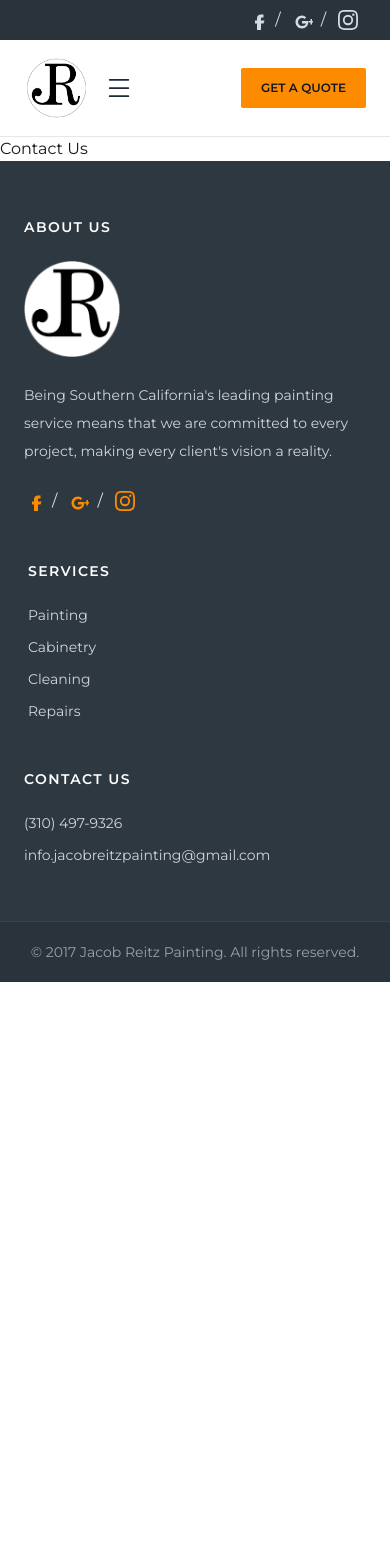
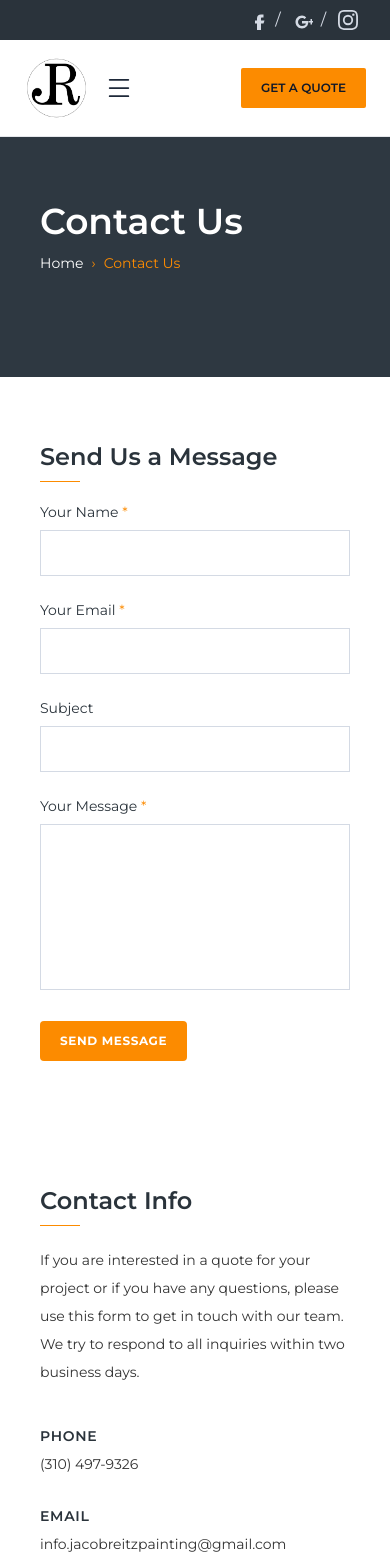
Before and after one commit to orbonnie/jr-painting, a Next.js app: page /contact in a window 390 px wide. Shown: the top 1568 px of the page. Before the commit the page ends 982 px from the top, so only its background shows below. Built offline with nearby package versions, Linux system fonts and the light colour scheme.

Commit message:
Complete Contact page.

```diff
--- a/package.json
+++ b/package.json
@@ -13,7 +13,8 @@
     "lucide-react": "^1.46.0",
     "next": "16.3.4",
     "react": "19.2.8",
-    "react-dom": "19.2.8"
+    "react-dom": "19.2.8",
+    "resend": "^6.29.0"
   },
   "devDependencies": {
     "@secretlint/secretlint-rule-preset-recommend": "^13.0.5",
--- /dev/null
+++ b/src/app/api/contact/route.ts
@@ -0,0 +1,63 @@
+import { NextResponse } from "next/server";
+import { Resend } from "resend";
+
+const resend = new Resend(process.env.RESEND_API_KEY);
+
+export async function POST(req: Request) {
+  try {
+    const body = await req.json();
+
+    const { name, email, subject, message } = body;
+
+    if (!name || !email || !message) {
+      return NextResponse.json(
+        {
+          success: false,
+          message: "Name, email, and message are required.",
+        },
+        { status: 400 },
+      );
+    }
+
+    const { data, error } = await resend.emails.send({
+      from: "onboarding@resend.dev",
+      to: ["delivered@resend.dev"],
+      subject: subject || "New Contact Form Submission",
+      html: `
+        <h2>New Contact Form Submission</h2>
+
+        <p><strong>Name:</strong> ${name}</p>
+        <p><strong>Email:</strong> ${email}</p>
+        <p><strong>Subject:</strong> ${subject || "No subject provided"}</p>
+
+        <h3>Message</h3>
+        <p>${message}</p>
+      `,
+    });
+
+    if (error) {
+      console.error("Resend error:", error);
+
+      return NextResponse.json(
+        { success: false, error: error.message },
+        { status: 500 },
+      );
+    }
+
+    console.log("Email sent:", data);
+
+    return NextResponse.json({
+      success: true,
+    });
+  } catch (error) {
+    console.error("Contact form error:", error);
+
+    return NextResponse.json(
+      {
+        success: false,
+        message: "Unable to send message.",
+      },
+      { status: 500 },
+    );
+  }
+}
--- a/src/app/contact/page.tsx
+++ b/src/app/contact/page.tsx
@@ -1,7 +1,84 @@
-export default function Contact() {
+import Link from "next/link";
+import ContactForm from "@/components/ContactForm";
+
+export default function ContactPage() {
   return (
     <main>
-      <h1>Contact Us</h1>
+      {/* Hero */}
+      <section className="bg-grey-800">
+        <div className="mx-auto flex min-h-60 max-w-6xl flex-col px-10 py-16 md:px-20 lg:px-16">
+          <h1 className="text-4xl font-semibold text-white sm:text-5xl">
+            Contact Us
+          </h1>
+
+          <div className="mt-3 text-sm text-white">
+            <Link href="/" className="hover:text-orange-600">
+              Home
+            </Link>
+            <span className="mx-2 text-orange-800">›</span>
+            <span className="text-orange-800">Contact Us</span>
+          </div>
+        </div>
+      </section>
+
+      {/* Contact content */}
+      <section className="mx-auto max-w-6xl px-10 py-16 md:px-20 lg:px-16">
+        <div className="grid gap-16 md:grid-cols-2">
+          {/* Form */}
+          <div>
+            <div>
+              <h2 className="mb-2 text-2xl font-semibold text-grey-900">
+                Send Us a Message
+              </h2>
+              <div className="mb-5 h-px w-10 bg-orange-800" />
+            </div>
+
+            <ContactForm />
+          </div>
+
+          {/* Contact info */}
+          <div>
+            <div>
+              <h2 className="mb-2 text-2xl font-semibold text-grey-900">
+                Contact Info
+              </h2>
+              <div className="mb-5 h-px w-10 bg-orange-800" />
+            </div>
+
+            <p className="text-sm leading-7 text-grey-600">
+              If you are interested in a quote for your project or if you have
+              any questions, please use this form to get in touch with our team.
+              We try to respond to all inquiries within two business days.
+            </p>
+
+            <div className="mt-10">
+              <h3 className="text-sm font-semibold uppercase tracking-wider text-grey-900">
+                Phone
+              </h3>
+
+              <a
+                href="tel:+13104979326"
+                className="mt-2 block text-sm text-grey-600 hover:text-orange-800"
+              >
+                (310) 497-9326
+              </a>
+            </div>
+
+            <div className="mt-8">
+              <h3 className="text-sm font-semibold uppercase tracking-wider text-grey-900">
+                Email
+              </h3>
+
+              <a
+                href="mailto:info.jacobreitzpainting@gmail.com"
+                className="mt-2 block text-sm text-grey-600 hover:text-orange-800"
+              >
+                info.jacobreitzpainting@gmail.com
+              </a>
+            </div>
+          </div>
+        </div>
+      </section>
     </main>
-  )
+  );
 }
--- /dev/null
+++ b/src/components/ContactForm.tsx
@@ -0,0 +1,145 @@
+"use client";
+
+import { useState, useEffect, type SubmitEvent } from "react";
+
+export default function ContactForm() {
+  const [name, setName] = useState("");
+  const [email, setEmail] = useState("");
+  const [subject, setSubject] = useState("");
+  const [message, setMessage] = useState("");
+  const [status, setStatus] = useState("");
+  const [isSubmitting, setIsSubmitting] = useState(false);
+
+  useEffect(() => {
+    if (!status) return;
+
+    const timeout = setTimeout(() => {
+      setStatus("");
+    }, 3000);
+
+    return () => clearTimeout(timeout);
+  }, [status]);
+
+  async function handleSubmit(event: SubmitEvent<HTMLFormElement>) {
+    event.preventDefault();
+
+    setIsSubmitting(true);
+    setStatus("Sending...");
+
+    try {
+      const response = await fetch("api/contact", {
+        method: "POST",
+        headers: {
+          "Content-Type": "application/json",
+        },
+        body: JSON.stringify({
+          name,
+          email,
+          subject,
+          message,
+        }),
+      });
+
+      const data = await response.json();
+
+      if (!response.ok || !data.success) {
+        setStatus("Something went wrong. Please try again.");
+        return;
+      }
+
+      setStatus("Message sent successfully!");
+
+      setName("");
+      setEmail("");
+      setSubject("");
+      setMessage("");
+    } catch (error) {
+      console.error(error);
+      setStatus("Something went wrong. Please try again.");
+    } finally {
+      setIsSubmitting(false);
+    }
+  }
+
+  return (
+    <form onSubmit={handleSubmit} className="space-y-6">
+      {/* Name */}
+      <div>
+        <label htmlFor="name" className="mb-2 block text-sm text-grey-900">
+          Your Name <span className="text-orange-800">*</span>
+        </label>
+
+        <input
+          id="name"
+          type="text"
+          value={name}
+          onChange={(e) => setName(e.target.value)}
+          required
+          className="w-full border border-grey-400 px-4 py-3 text-sm outline-none transition-colors focus:border-orange-800"
+        />
+      </div>
+
+      {/* Email */}
+      <div>
+        <label htmlFor="email" className="mb-2 block text-sm text-grey-900">
+          Your Email <span className="text-orange-800">*</span>
+        </label>
+
+        <input
+          id="email"
+          type="email"
+          value={email}
+          onChange={(e) => setEmail(e.target.value)}
+          required
+          className="w-full border border-grey-400 px-4 py-3 text-sm outline-none transition-colors focus:border-orange-800"
+        />
+      </div>
+
+      {/* Subject */}
+      <div>
+        <label htmlFor="subject" className="mb-2 block text-sm text-grey-900">
+          Subject
+        </label>
+
+        <input
+          id="subject"
+          type="text"
+          value={subject}
+          onChange={(e) => setSubject(e.target.value)}
+          className="w-full border border-grey-400 px-4 py-3 text-sm outline-none transition-colors focus:border-orange-800"
+        />
+      </div>
+
+      {/* Message */}
+      <div>
+        <label htmlFor="message" className="mb-2 block text-sm text-grey-900">
+          Your Message <span className="text-orange-800">*</span>
+        </label>
+
+        <textarea
+          id="message"
+          value={message}
+          onChange={(e) => setMessage(e.target.value)}
+          rows={7}
+          className="w-full resize-none border border-grey-400 px-4 py-3 text-sm outline-none transition-colors focus:border-orange-800"
+        />
+      </div>
+
+      {/* Submit */}
+      <button
+        type="submit"
+        disabled={isSubmitting}
+        className="rounded bg-orange-800 px-5 py-3 text-xs font-bold uppercase tracking-wider text-white transition-colors hover:bg-grey-800"
+      >
+        {isSubmitting ? "Sending..." : "Send Message"}
+      </button>
+      <p
+        className={`mt-4 min-h-5 text-sm text-grey-700 ${
+          status ? "visible" : "invisible"
+        }`}
+      >
+        {status || "\u00A0"}
+      </p>
+    </form>
+  );
+}
```
Also changed, not shown: 1 other file (tests, documents, lock files or other folders).
